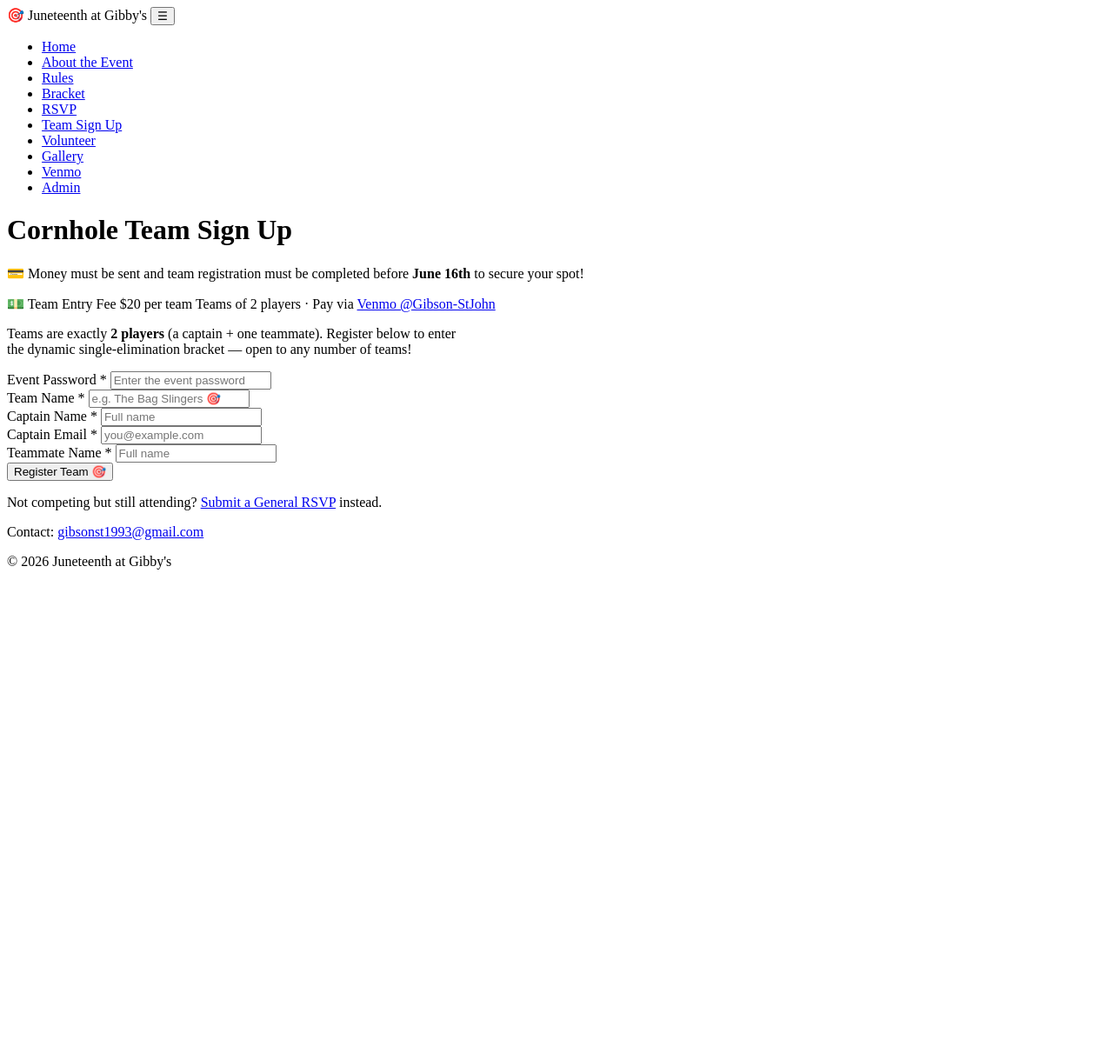
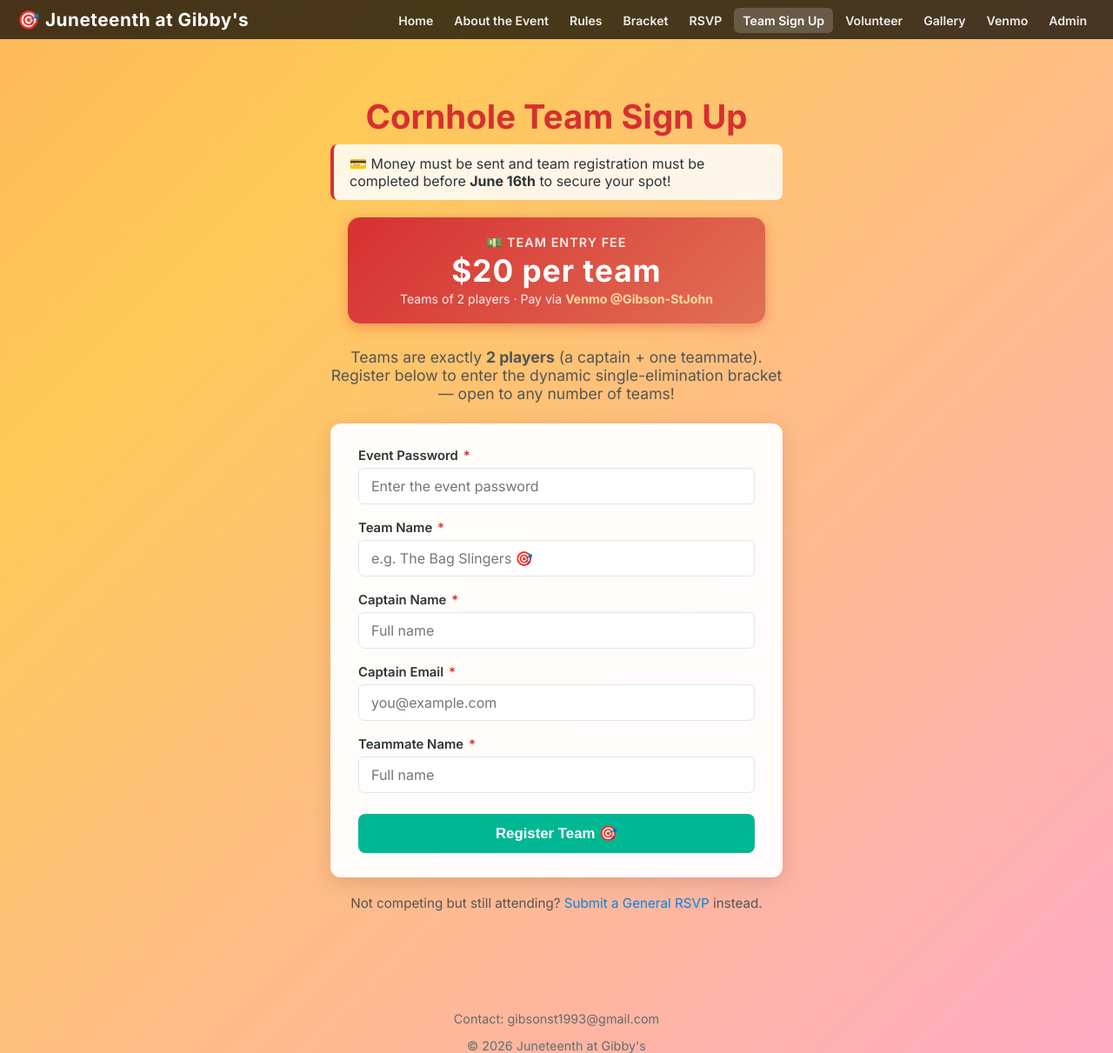
Before and after one commit to Flock-Gib/Beer-Olympics, a Flask app: page /signup in a window 1280 px wide. Shown: the whole page at 87% size. Before the commit the page ends 655 px from the top, so only its background shows below. Run offline with Flask 3, Linux system fonts and the light colour scheme; data that the repository does not hold is empty.

Commit message:
Fix code review issues: restore stylesheet link in signup, style tag in rules, remove redundant body padding-top
Agent-Logs-Url: https://github.com/Flock-Gib/Beer-Olympics/sessions/0a261aba-2f45-4d79-b94e-21fce8bff4c0

Co-authored-by: Flock-Gib <197844098+Flock-Gib@users.noreply.github.com>

```diff
--- a/static/styles.css
+++ b/static/styles.css
@@ -27,7 +27,6 @@ body {
     animation: gradientFlow 15s ease infinite;
     font-family: 'Inter', 'Arial', sans-serif;
     color: #2d3436;
-    padding-top: 70px;
     /* Extra room for iPhone notch/status-bar when viewport-fit=cover is set */
     padding-top: calc(70px + env(safe-area-inset-top, 0px));
     min-height: 100vh;
--- a/templates/rules.html
+++ b/templates/rules.html
@@ -5,6 +5,8 @@
     <meta name="viewport" content="width=device-width, initial-scale=1.0, viewport-fit=cover">
     <title>Cornhole Rules – {{ event_name }} {{ event_year }}</title>
     <link rel="stylesheet" href="/static/styles.css">
+    <style>
+        .rules-container {
             max-width: 740px;
             margin: 0 auto;
             padding: 40px 20px 60px;
--- a/templates/signup.html
+++ b/templates/signup.html
@@ -4,6 +4,7 @@
     <meta charset="UTF-8">
     <meta name="viewport" content="width=device-width, initial-scale=1.0, viewport-fit=cover">
     <title>Team Sign Up – {{ event_name }} {{ event_year }}</title>
+    <link rel="stylesheet" href="/static/styles.css">
 </head>
 <body>
     <nav>
```
